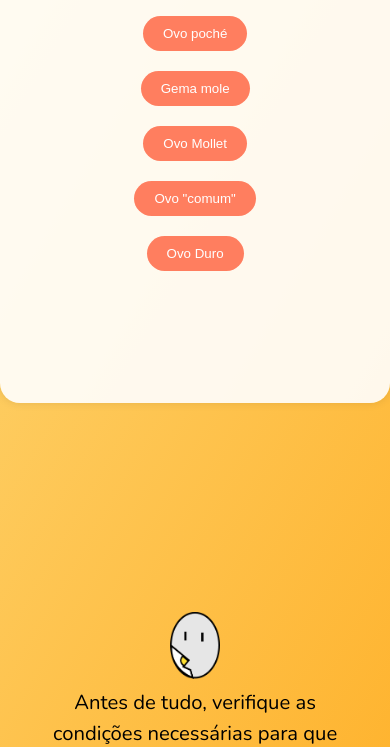
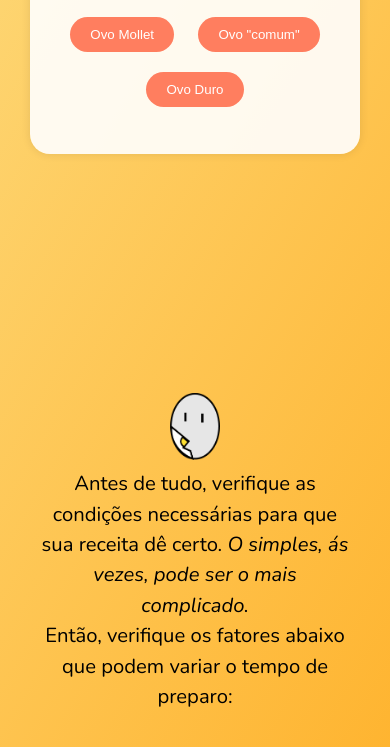
Before and after one commit to renataalvescunh/ovo-timer, a plain HTML site: page index.html in a window 390 px wide. Shown: the part 440-1187 px from the top of the page. Drawn offline with nearby package versions, Linux system fonts and the light colour scheme; a web font is replaced by a local one.

Commit message:
css mobile

```diff
--- a/css/style.css
+++ b/css/style.css
@@ -101,3 +101,22 @@ footer a:hover {
       background-position: 0% 50%;
     }
   }
+
+
+@media screen and (max-width: 654px) {
+
+
+.container {
+    padding: 1em;
+    margin: 30px;
+
+}
+
+
+
+footer {
+        margin-left: 15%;
+
+}
+
+}
```
